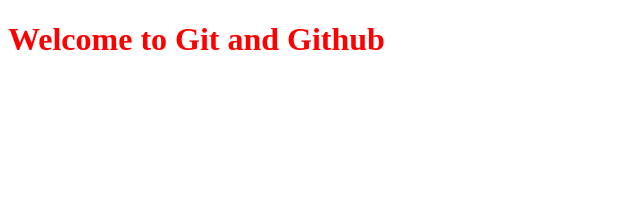
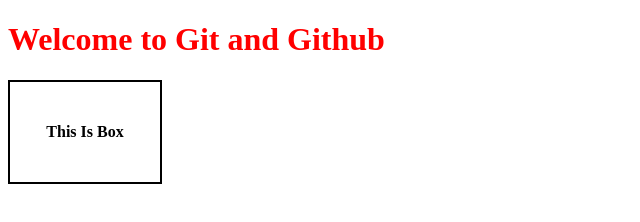
Before and after one commit to GaurishCoder/web-demo, a plain HTML site: page index.html in a window 1280 px wide. Shown: the whole page, without its empty margins (0-640 px from the left). Drawn offline with Linux system fonts and the light colour scheme.

Commit message:
Add new files

```diff
--- a/index.html
+++ b/index.html
@@ -8,5 +8,8 @@
 </head>
 <body>
     <h1>Welcome to Git and Github</h1>
+    <div>
+        this is box
+    </div>
 </body>
 </html>
--- a/style.css
+++ b/style.css
@@ -1,3 +1,14 @@
 h1{
     color:red;
 }
+
+div{
+    height: 100px;
+    width: 150px;
+    border: 2px solid black;
+    display:flex;
+    justify-content: center;
+    align-items: center;
+    text-transform: capitalize;
+    font-weight: bold;
+}
```
